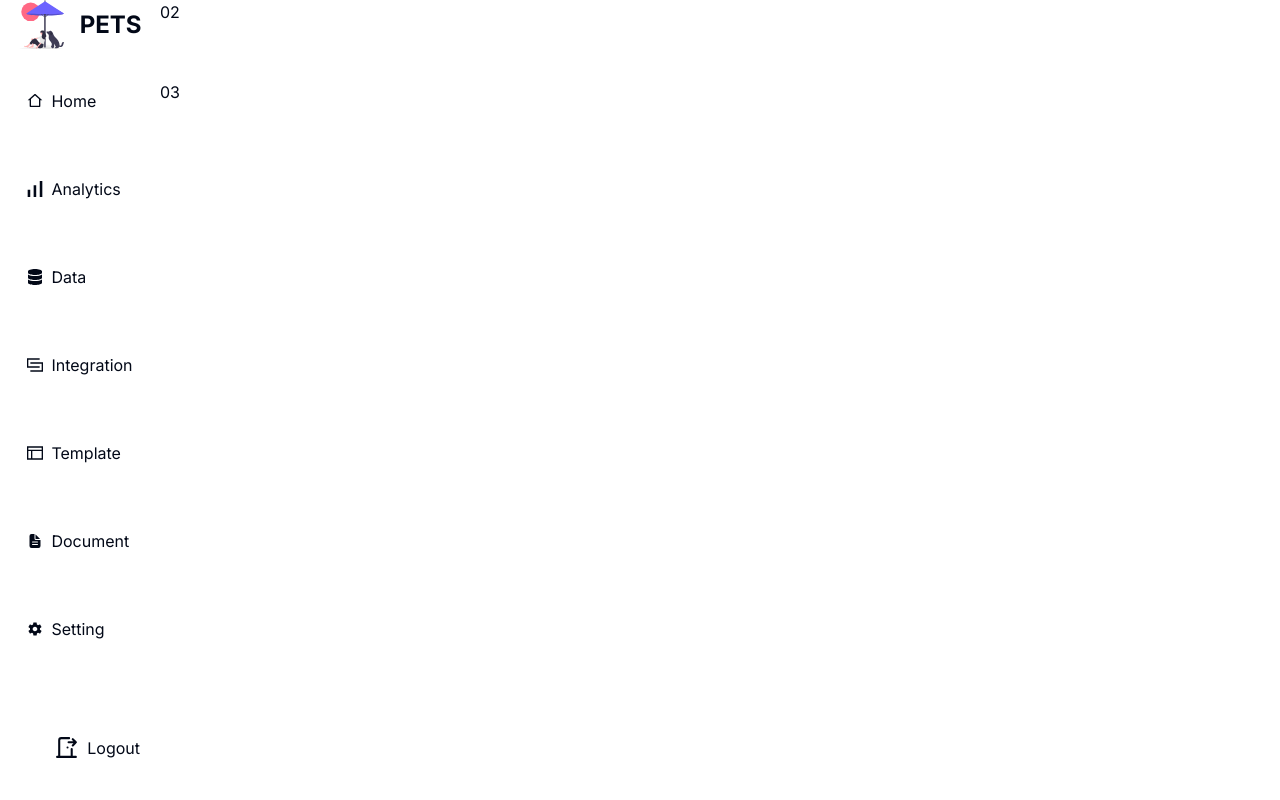
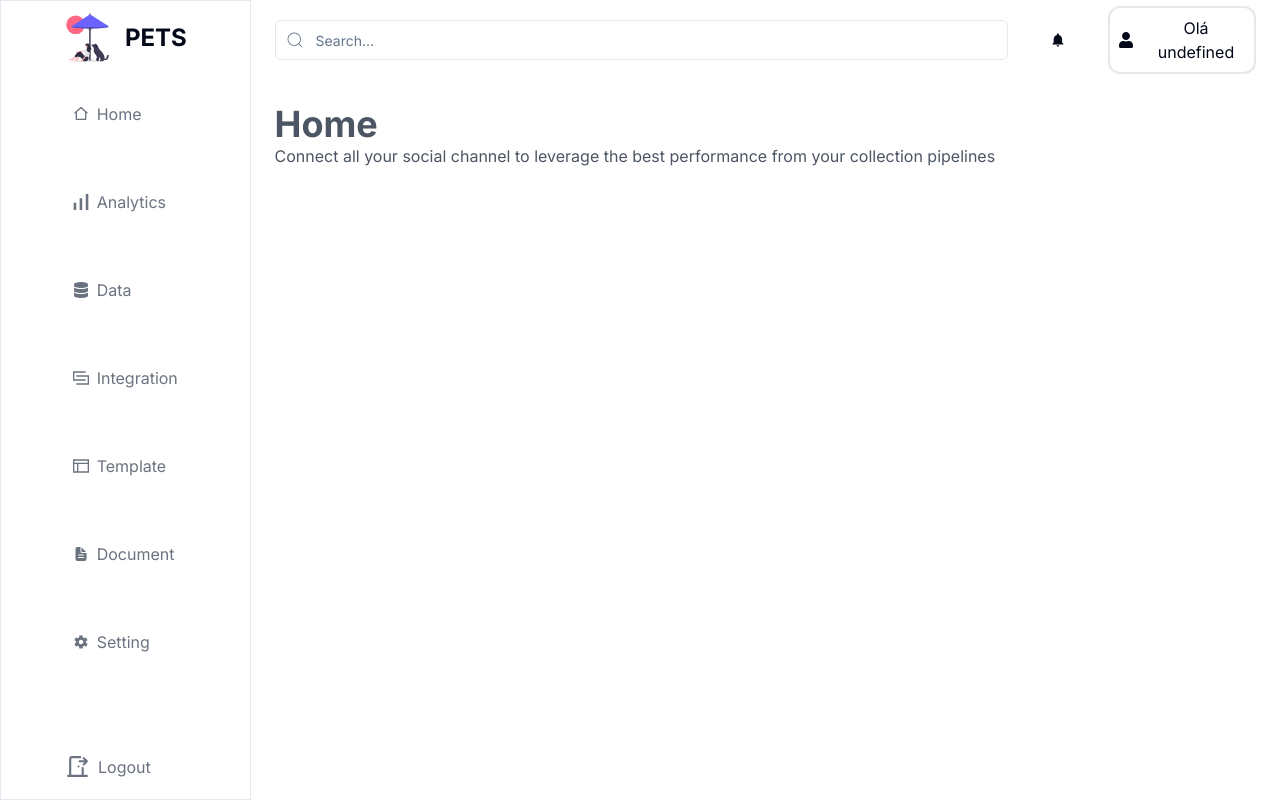
Before and after one commit to lnfidalgo/my-new-app, a Next.js app: page /settings in a window 1280 px wide. Built offline with nearby package versions, Linux system fonts and the light colour scheme; no server answers.

Commit message:
quase pronto

```diff
--- a/src/app/(protected)/layout.tsx
+++ b/src/app/(protected)/layout.tsx
@@ -6,7 +6,7 @@ interface ProtectedLayoutProps {
 
 export default function ProtectedLayout({ children }: ProtectedLayoutProps) {
   return (
-    <div className="h-screen w-screen grid grid-rows-3 grid-flow-col bg-white">
+    <div className="bg-white">
       {children}
     </div>
   );
--- a/src/app/(protected)/settings/page.tsx
+++ b/src/app/(protected)/settings/page.tsx
@@ -2,18 +2,8 @@
 
 import { logout } from "@/src/actions/logout";
 import { useCurrentUser } from "@/src/hooks/useCurrentUser";
-import { UserButton } from "@/src/ui/auth/userButton";
-
-import Image from "next/image";
-import logoIcon from "@/src/assets/images/undraw_beach_day_cser.svg";
-import { TbDoorExit } from "react-icons/tb";
-import { LogoutButton } from "@/src/ui/auth/logoutButton";
-import { RiHome2Line } from "react-icons/ri";
-import { SiSimpleanalytics } from "react-icons/si";
-import { FaDatabase } from "react-icons/fa";
-import { GrIntegration, GrTemplate } from "react-icons/gr";
-import { IoDocumentText } from "react-icons/io5";
-import { IoMdSettings } from "react-icons/io";
+import { Navigation } from "@/src/ui/components/dashboard/navigation/navigation";
+import SideMenu from "@/src/ui/components/dashboard/sideMenu/sideMenu";
 
 export default function SettingsPage() {
   const user = useCurrentUser();
@@ -22,74 +12,10 @@ export default function SettingsPage() {
     logout();
   };
 
-  const menuItems = [
-    {
-      id: 1,
-      menuText: "Home",
-      menuIcon: <RiHome2Line />,
-    },
-    {
-      id: 2,
-      menuText: "Analytics",
-      menuIcon: <SiSimpleanalytics />,
-    },
-    {
-      id: 3,
-      menuText: "Data",
-      menuIcon: <FaDatabase />,
-    },
-    {
-      id: 4,
-      menuText: "Integration",
-      menuIcon: <GrIntegration />,
-    },
-    {
-      id: 5,
-      menuText: "Template",
-      menuIcon: <GrTemplate />,
-    },
-    {
-      id: 6,
-      menuText: "Document",
-      menuIcon: <IoDocumentText />,
-    },
-    {
-      id: 7,
-      menuText: "Setting",
-      menuIcon: <IoMdSettings />,
-    },
-  ];
   return (
-    <div className="h-screen w-screen grid grid-rows-10 grid-flow-col grid-cols-8">
-      <div className="row-span-10 relative col-span-1">
-        <div className="flex items-center justify-center gap-4">
-          <Image
-            width={"45"}
-            height={"45"}
-            src={logoIcon}
-            alt="Logomarca da empresa, mulher sentada com cachorro ao lado."
-          />
-          <h2 className="text-2xl font-bold">PETS</h2>
-        </div>
-        <div className="flex flex-col items-center gap-9 mt-10">
-          <div className="flex flex-col gap-y-16">
-            {menuItems.map((menu, index) => (
-              <div key={index} className="flex items-center gap-2">
-                {menu.menuIcon}
-                {menu.menuText}
-              </div>
-            ))}
-          </div>
-        </div>
-        <div className="absolute bottom-10 right-5">
-          <LogoutButton>
-            <TbDoorExit size={25} />
-            Logout
-          </LogoutButton>
-        </div>
-      </div>
-      <div className="col-span-7">02</div>
-      <div className="row-span-9 col-span-7">03</div>
+    <div className="flex gap-6">
+      <SideMenu />
+      <Navigation />
     </div>
   );
 }
--- a/src/ui/auth/userButton.tsx
+++ b/src/ui/auth/userButton.tsx
@@ -17,22 +17,23 @@ export function UserButton() {
 
   return (
     <DropdownMenu>
-      <DropdownMenuTrigger>
-        <Avatar>
+      <DropdownMenuTrigger className="border-2 p-2 rounded-xl border-gray-200 hover:border-gray-300">
+        <Avatar className="flex items-center gap-3 w-32">
           <AvatarImage />
           <AvatarFallback>
             <FaUser />
           </AvatarFallback>
+          <div>{`Olá ${user?.name}`}</div>
         </Avatar>
       </DropdownMenuTrigger>
       <DropdownMenuContent>
         <LogoutButton>
-          <DropdownMenuItem>
+          <DropdownMenuItem className="gap-2">
             <TbDoorExit />
             Logout
           </DropdownMenuItem>
         </LogoutButton>
       </DropdownMenuContent>
     </DropdownMenu>
-  )
+  );
 }
--- /dev/null
+++ b/src/ui/components/dashboard/navigation/navigation.tsx
@@ -0,0 +1,30 @@
+import { Input } from "@/components/ui/input";
+import { UserButton } from "@/src/ui/auth/userButton";
+import { IoMdNotifications } from "react-icons/io";
+import { CiSearch } from "react-icons/ci";
+
+export function Navigation() {
+
+  return (
+    <div className="w-full h-screen pr-6">
+      <div className="flex items-center gap-2 h-20">
+        <div className="relative w-full">
+          <CiSearch className="absolute left-0 top-0 m-2.5 h-5 w-5 text-muted-foreground" />
+          <Input placeholder="Search..." className="pl-10" />
+        </div>
+        <IoMdNotifications className="cursor-pointer w-28" />
+        <UserButton />
+      </div>
+      <div className="text-gray-600 mt-6">
+        <h1 className="text-4xl font-bold">Home</h1>
+        <p className="">
+          Connect all your social channel to leverage the best performance from
+          your collection pipelines
+        </p>
+        <div className=" gap-8 mt-8">
+
+        </div>
+      </div>
+    </div>
+  );
+}
--- /dev/null
+++ b/src/ui/components/dashboard/sideMenu/menuItems.tsx
@@ -0,0 +1,61 @@
+import { RiHome2Line } from "react-icons/ri";
+import { SiSimpleanalytics } from "react-icons/si";
+import { FaDatabase } from "react-icons/fa";
+import { GrIntegration, GrTemplate } from "react-icons/gr";
+import { IoDocumentText } from "react-icons/io5";
+import { IoMdSettings } from "react-icons/io";
+
+export function MenuItems() {
+  const menuItems = [
+    {
+      id: 1,
+      menuText: "Home",
+      menuIcon: <RiHome2Line />,
+    },
+    {
+      id: 2,
+      menuText: "Analytics",
+      menuIcon: <SiSimpleanalytics />,
+    },
+    {
+      id: 3,
+      menuText: "Data",
+      menuIcon: <FaDatabase />,
+    },
+    {
+      id: 4,
+      menuText: "Integration",
+      menuIcon: <GrIntegration />,
+    },
+    {
+      id: 5,
+      menuText: "Template",
+      menuIcon: <GrTemplate />,
+    },
+    {
+      id: 6,
+      menuText: "Document",
+      menuIcon: <IoDocumentText />,
+    },
+    {
+      id: 7,
+      menuText: "Setting",
+      menuIcon: <IoMdSettings />,
+    },
+  ];
+  return (
+    <div className="flex flex-col items-center gap-9 mt-10">
+      <div className="flex flex-col gap-y-16">
+        {menuItems.map((menu, index) => (
+          <div
+            key={index}
+            className="flex items-center gap-2 text-gray-500 cursor-pointer"
+          >
+            {menu.menuIcon}
+            {menu.menuText}
+          </div>
+        ))}
+      </div>
+    </div>
+  );
+}
--- a/src/ui/components/sideMenu/page.tsx
+++ b/src/ui/components/dashboard/sideMenu/sideMenu.tsx
@@ -1,9 +1,12 @@
 import Image from "next/image";
 import logoIcon from "@/src/assets/images/undraw_beach_day_cser.svg";
+import { MenuItems } from "./menuItems";
+import { LogoutButton } from "../../../auth/logoutButton";
+import { TbDoorExit } from "react-icons/tb";
 
 export default function SideMenu() {
   return (
-    <div>
+    <div className="h-screen w-80 items-center justify-center relative border pt-3">
       <div className="flex items-center justify-center gap-4">
         <Image
           width={"45"}
@@ -13,6 +16,13 @@ export default function SideMenu() {
         />
         <h2 className="text-2xl font-bold">PETS</h2>
       </div>
+      <MenuItems />
+      <div className="hidden sm:block sm:absolute sm:bottom-5 sm:left-16 text-gray-500">
+        <LogoutButton>
+          <TbDoorExit size={25} />
+          Logout
+        </LogoutButton>
+      </div>
     </div>
   );
 }
```
Also changed, not shown: src/ui/components/price/page.tsx (deleted, +0 -15 lines), src/assets/images/png-transparent-google-logo-google-search-meng-meng-company-text-logo-thumbnail.png (added).
